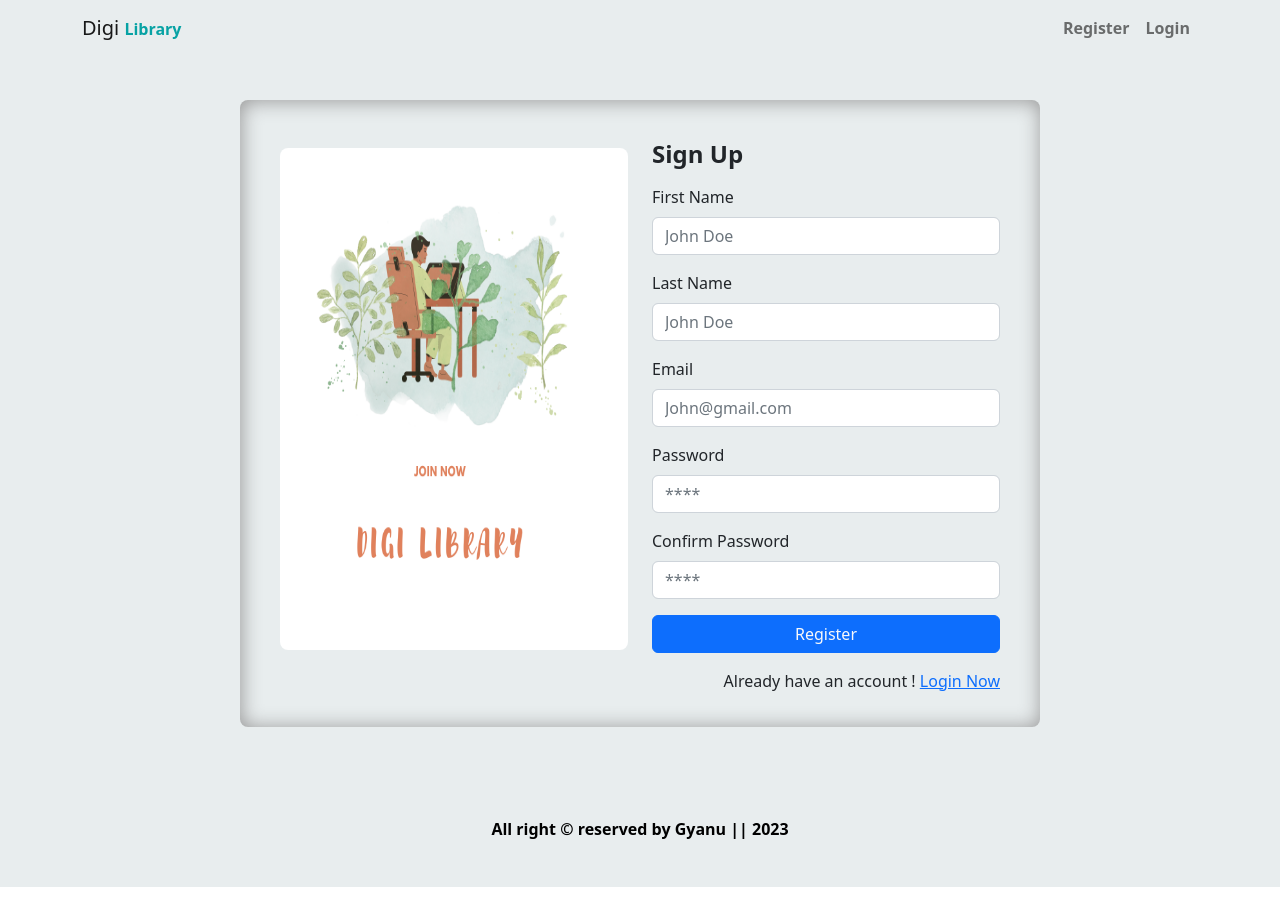
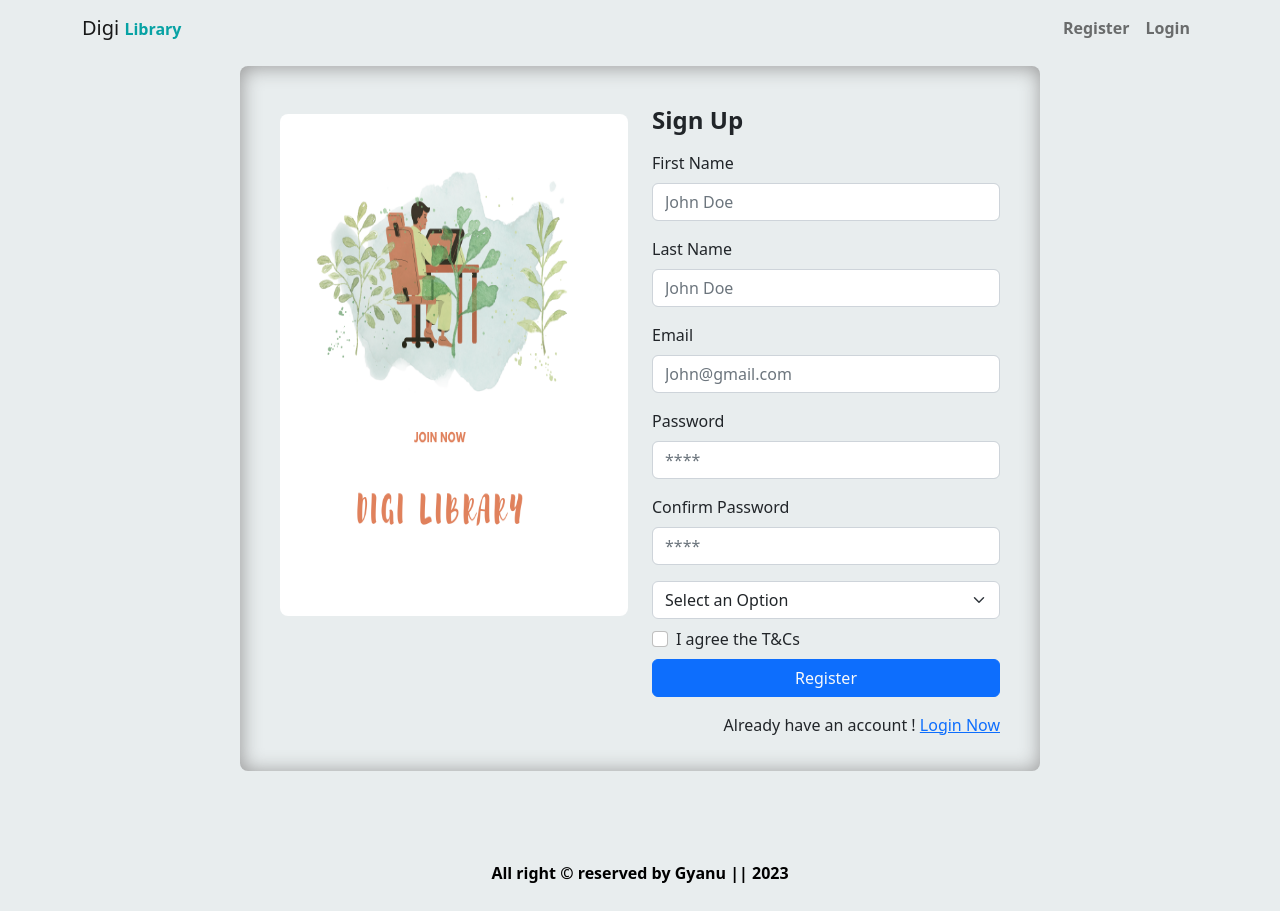
Before and after one commit to gyanu-sherchan-dev/frontend-Digi-Library, a React (Create React App) app: page /register in a window 1280 px wide. Before the commit the page ends 887 px from the top, so only its background shows below. Built offline with nearby package versions, Linux system fonts and the light colour scheme.

Commit message:
login integrate with BE, once user received in FE, store in sessionStorage and navigate to dashboard

```diff
--- a/src/App.scss
+++ b/src/App.scss
@@ -14,8 +14,8 @@
   }
 }
 
-//register
-.register {
+//register & login
+.main {
   display: flex;
   justify-content: center;
   align-items: center;
@@ -24,12 +24,32 @@
   .reg-content {
     height: max-content;
     width: 800px;
-    margin-top: 44px;
+    margin-top: 10px;
     border-radius: 8px;
     padding: 40px 40px 10px 40px;
     box-shadow: 1px 1px 20px rgb(150, 150, 150) inset;
 
     .reg-img {
+      width: 100%;
+      height: 510px;
+
+      img {
+        border-radius: 8px;
+        width: 100%;
+        height: 100%;
+      }
+    }
+  }
+
+  //login
+  .login-content {
+    height: max-content;
+    width: 800px;
+    margin-top: 40px;
+    border-radius: 8px;
+    padding: 40px 40px 10px 40px;
+    box-shadow: 1px 1px 20px rgb(150, 150, 150) inset;
+    .login-img {
       width: 100%;
       height: 510px;
 
@@ -47,7 +67,7 @@
 }
 
 .footer {
-  height: 120px;
+  height: 100px;
   text-align: center;
   // background: rgba(230, 239, 240, 0.292);
   color: black;
--- a/src/helpers/axiosHelpers.js
+++ b/src/helpers/axiosHelpers.js
@@ -3,6 +3,7 @@ import axios from "axios";
 const baseApiUrl = "http://localhost:8000/api/v1";
 const userApiUrl = baseApiUrl + "/user";
 
+//create user
 export const postNewUser = async (userData) => {
   try {
     const { data } = await axios.post(userApiUrl, userData);
@@ -14,3 +15,16 @@ export const postNewUser = async (userData) => {
     };
   }
 };
+
+//login user
+export const loginUser = async (userData) => {
+  try {
+    const { data } = await axios.post(userApiUrl + "/login", userData);
+    return data;
+  } catch (error) {
+    return {
+      status: "error",
+      message: error.message,
+    };
+  }
+};
--- a/src/pages/Login.js
+++ b/src/pages/Login.js
@@ -1,4 +1,4 @@
-import React from "react";
+import React, { useState } from "react";
 import Layout from "../component/Layout/Layout";
 import Button from "react-bootstrap/Button";
 import Col from "react-bootstrap/Col";
@@ -6,8 +6,14 @@ import Row from "react-bootstrap/Row";
 import Form from "react-bootstrap/Form";
 import Container from "react-bootstrap/Container";
 import CustomInput from "../component/CustomInput/CustomInput";
+import { Link, useNavigate } from "react-router-dom";
+import { loginUser } from "../helpers/axiosHelpers";
+import { toast } from "react-toastify";
 
 const Login = () => {
+  const [form, setForm] = useState({});
+  const navigate = useNavigate();
+
   const inputField = [
     {
       label: "Email",
@@ -24,34 +30,60 @@ const Login = () => {
       placeholder: "****",
     },
   ];
+
+  const handleOnChange = (e) => {
+    const { value, name } = e.target;
+    setForm({
+      ...form,
+      [name]: value,
+    });
+  };
+
+  const handleOnSubmit = async (e) => {
+    e.preventDefault();
+    const { status, message, user } = await loginUser(form);
+
+    toast[status](message);
+
+    if (status === "success") {
+      sessionStorage.setItem("user", JSON.stringify(user));
+      navigate("/books");
+    }
+  };
   return (
     <div>
       <Layout>
-        <Container className="register">
-          <div className="reg-content">
+        <Container className="main">
+          <div className="login-content">
             <Row>
               <Col md={6}>
                 <div className="reg-form p-5  bg-light rounded-3">
-                  <Form>
+                  <Form onSubmit={handleOnSubmit}>
                     <h3 className="mb-4">Welcome to our Library System</h3>
                     <hr />
                     <h4 className="fw-bold mb-4">Sign In</h4>
                     {inputField.map((item, i) => {
-                      return <CustomInput key={i} {...item} />;
+                      return (
+                        <CustomInput
+                          key={i}
+                          {...item}
+                          onChange={handleOnChange}
+                        />
+                      );
                     })}
                     <div className="d-grid">
                       <Button className="text-light" type="submit">
-                        Register
+                        Login
                       </Button>
                     </div>
                   </Form>
                 </div>
                 <div className="text-start  mt-3">
-                  Do Not have Account! <a href="/register">Register Now</a>
+                  Do Not have Account! <Link to="/register">Register Now</Link>
                 </div>
               </Col>
               <Col md={6} className="d-none d-md-block">
-                <div className="reg-img pb-5">
+                <div className="login-img pb-5">
                   <img src="../../../assets/DigiLogin.png" alt="" />
                 </div>
               </Col>
--- a/src/pages/Registration.js
+++ b/src/pages/Registration.js
@@ -6,6 +6,7 @@ import Row from "react-bootstrap/Row";
 import Form from "react-bootstrap/Form";
 import Container from "react-bootstrap/Container";
 import CustomInput from "../component/CustomInput/CustomInput";
+import { Link } from "react-router-dom";
 import { postNewUser } from "../helpers/axiosHelpers";
 import { toast } from "react-toastify";
 
@@ -66,7 +67,7 @@ const Registration = () => {
   };
   return (
     <Layout>
-      <Container className="register">
+      <Container className="main">
         <div className="reg-content">
           <Row>
             <Col md={6} className="d-none d-md-block">
@@ -87,14 +88,29 @@ const Registration = () => {
                       />
                     );
                   })}
-                  <div className="d-grid">
+                  <Form.Group>
+                    <Form.Select name="role" onChange={handleOnChange} required>
+                      <option value="">Select an Option</option>
+                      <option value="student">Student</option>
+                      <option value="teacher">Teacher</option>
+                    </Form.Select>
+                  </Form.Group>
+
+                  <Form.Group className="mt-2">
+                    <Form.Check
+                      type="checkbox"
+                      label="I agree the T&Cs"
+                      required
+                    ></Form.Check>
+                  </Form.Group>
+                  <div className="d-grid mt-2">
                     <Button className="text-light" type="submit">
                       Register
                     </Button>
                   </div>
                 </Form>
                 <div className="text-end  mt-3">
-                  Already have an account ! <a href="/">Login Now</a>
+                  Already have an account ! <Link to="/">Login Now</Link>
                 </div>
               </div>
             </Col>
```
